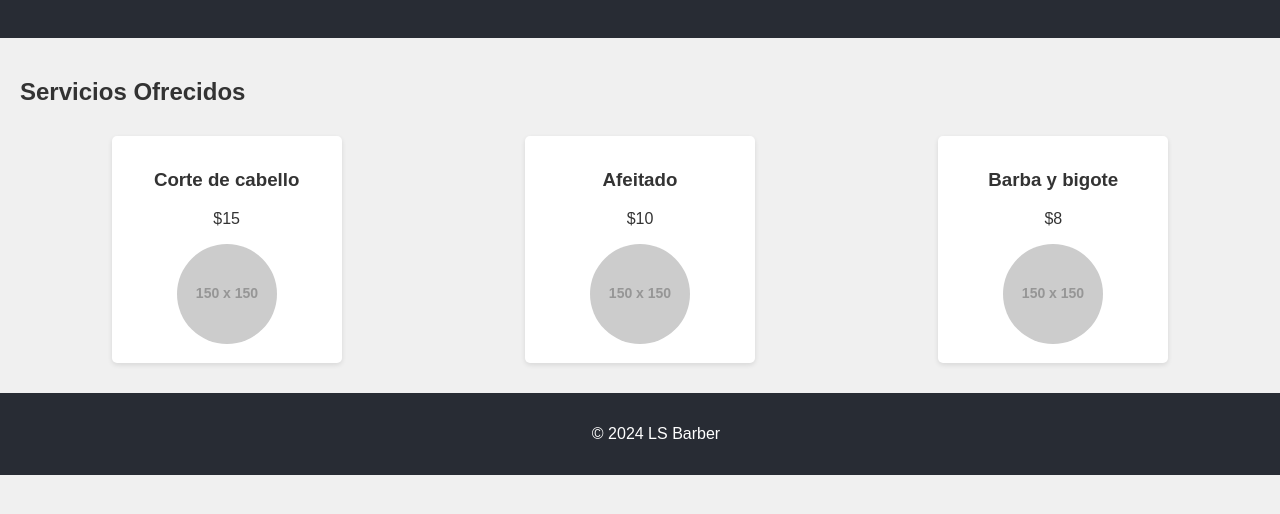
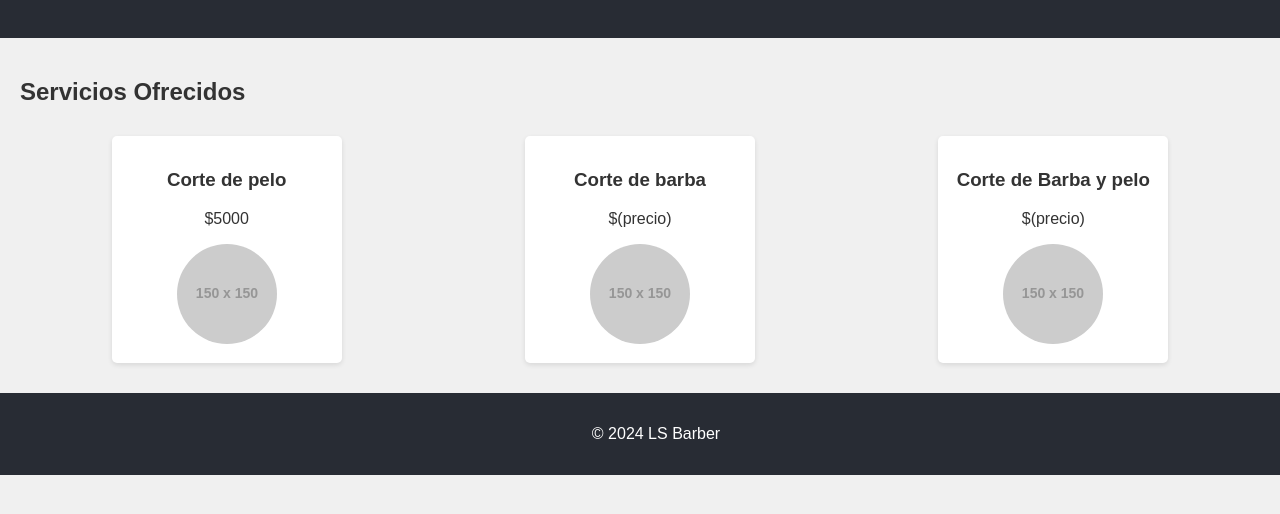
Before and after one commit to ElythiumNetwork/ls-barber.github.io, a plain HTML site: page servicios.html in a window 1280 px wide. Shown: the part 124-638 px from the top of the page. Drawn offline with Linux system fonts and the light colour scheme; placeholder pictures from the web are drawn by us.

Commit message:
Update servicios.html

```diff
--- a/servicios.html
+++ b/servicios.html
@@ -22,18 +22,18 @@
         <h2>Servicios Ofrecidos</h2>
         <div class="servicios">
             <div class="servicio">
-                <h3>Corte de cabello</h3>
-                <p>$15</p>
+                <h3>Corte de pelo</h3>
+                <p>$5000</p>
                 <img src="https://via.placeholder.com/150" alt="Corte de cabello">
             </div>
             <div class="servicio">
-                <h3>Afeitado</h3>
-                <p>$10</p>
+                <h3>Corte de barba</h3>
+                <p>$(precio)</p>
                 <img src="https://via.placeholder.com/150" alt="Afeitado">
             </div>
             <div class="servicio">
-                <h3>Barba y bigote</h3>
-                <p>$8</p>
+                <h3>Corte de Barba y pelo</h3>
+                <p>$(precio)</p>
                 <img src="https://via.placeholder.com/150" alt="Barba y bigote">
             </div>
         </div>
```
